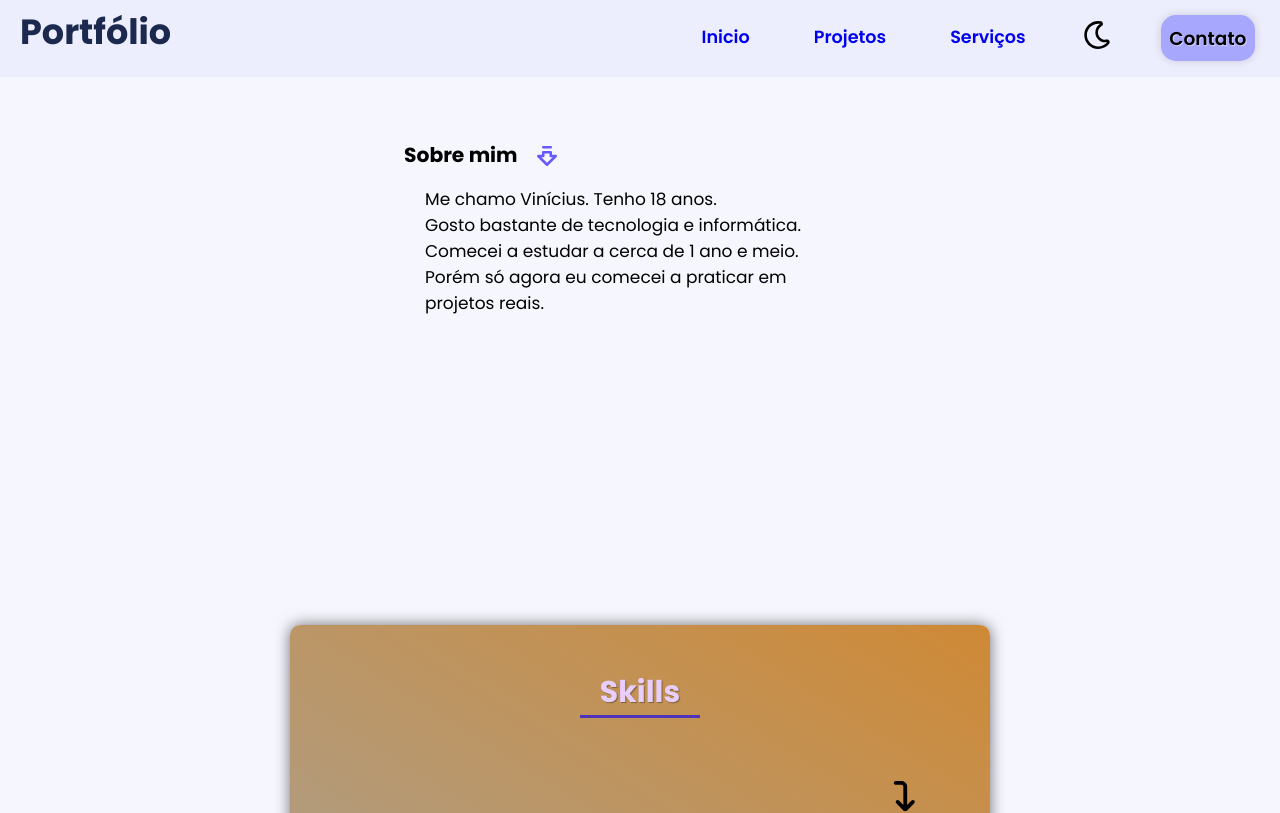
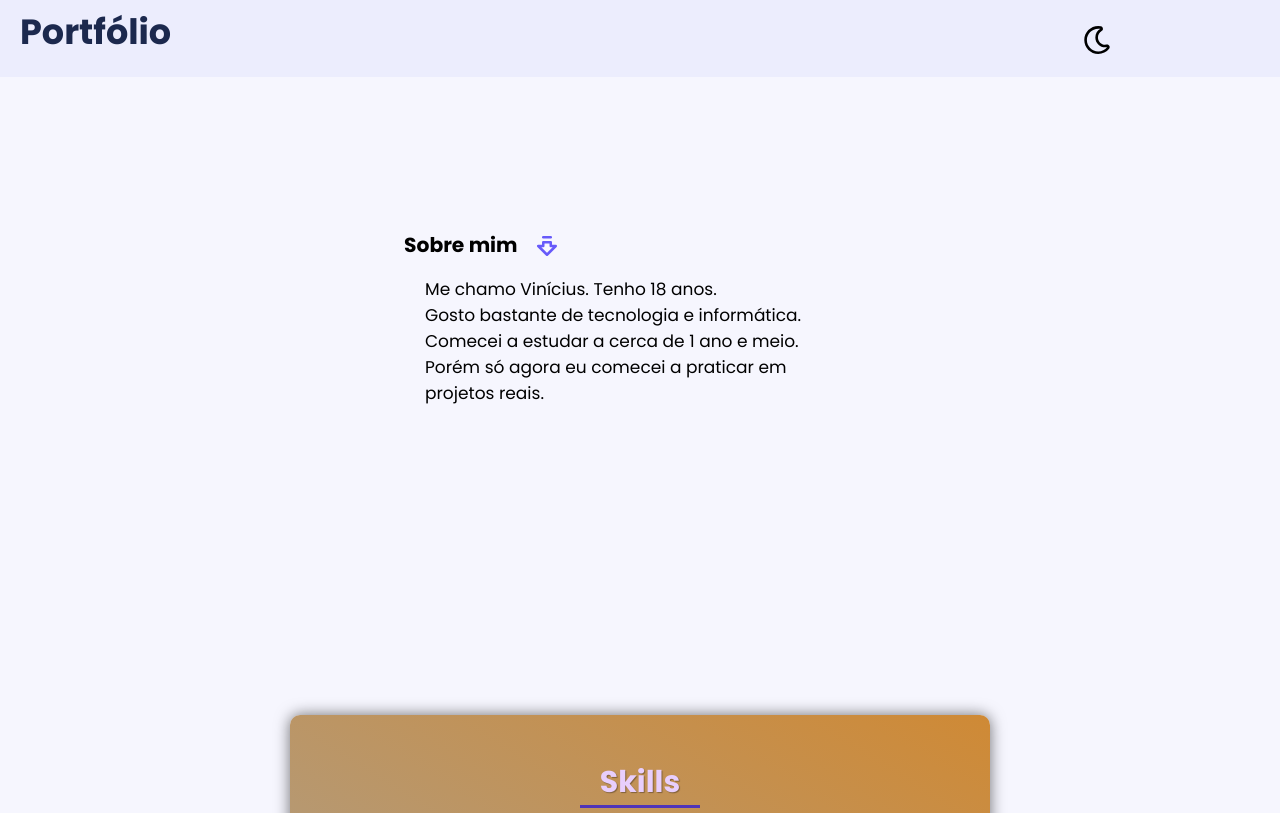
Before and after one commit to SantV7/personal_portifolio, a React (Vite) app: page / in a window 1280 px wide. Shown: the top 813 px of the page. Built offline with nearby package versions, Linux system fonts and the light colour scheme.

Commit message:
trying make menu responsive...

```diff
--- a/src/style/header/header.css
+++ b/src/style/header/header.css
@@ -16,14 +16,32 @@ header > .logo {
     margin-bottom: 14.5px;
 }
 
-header > nav {
+#btn_contact {
     display: none;
+}
+
+header > nav > ul {
+    background-color: rgb(216, 219, 246);
+    width: 50%;
+    border-bottom-right-radius: 10px;
+    border-top-right-radius:10px;
+    position: absolute;
+    top: 84.5px;
+    padding-left: 4px;
+    left: 0;
+    display: flex;
+    height: 100vh;
+    gap: 1.5rem;
+    flex-flow: column nowrap;
 }
 
 header > #menubar {
     font-size: 25px;
     margin-top: -5.5px;
     cursor: pointer;
+}
+.iconChangeTheme {
+    display: none;
 }
 
 
@@ -32,17 +50,29 @@ header > #menubar {
         display: none;
     }
 
+    .iconChangeTheme {
+        display: block;
+    }
+
+    #btn_contact  {
+        display: block;
+    }
 
    header > nav {
        display: block;
    }
+
+   header > nav > ul {
+      position:sticky;
+      background-color: transparent;
+      display: flex;
+      gap: 50px;
+      flex-flow: row nowrap;
+    }
 }
 
 @media screen and (min-width: 950px) {
 
-    header > nav > ul {
-        gap: 50px;
-    }
 
     #btn_contact {
         margin-right: 5px;
--- a/src/style/header/navbar.css
+++ b/src/style/header/navbar.css
@@ -1,10 +1,7 @@
-nav{
+nav {
     margin-bottom: -8px;
 }
-nav > ul {
-    display: flex;
-    gap: 47px;
-}
+
 nav > ul > li {
     list-style: none;
 }
--- a/src/style/main/mainContent.css
+++ b/src/style/main/mainContent.css
@@ -11,6 +11,7 @@ main {
     padding: 5px;
     justify-content: center;
     flex-flow: column;
+    margin-top: 90px;
     align-items: center;
 }
 
```
